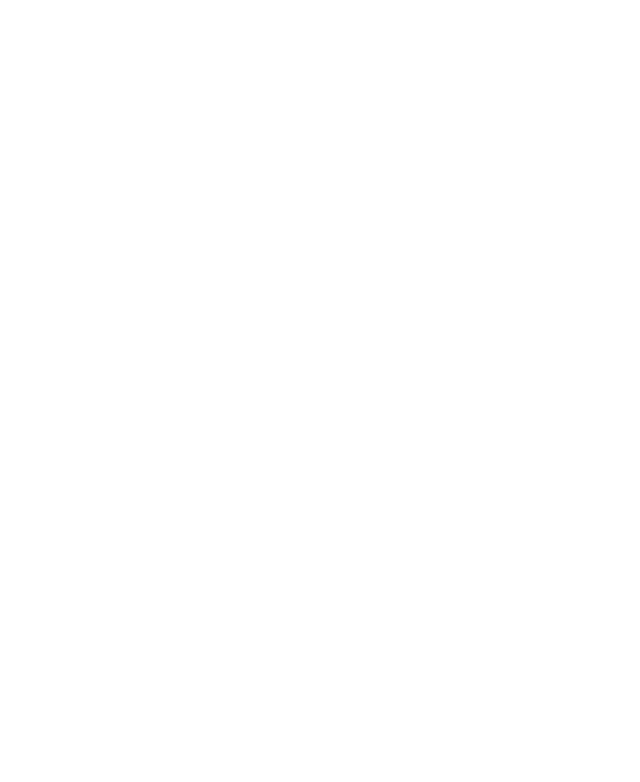
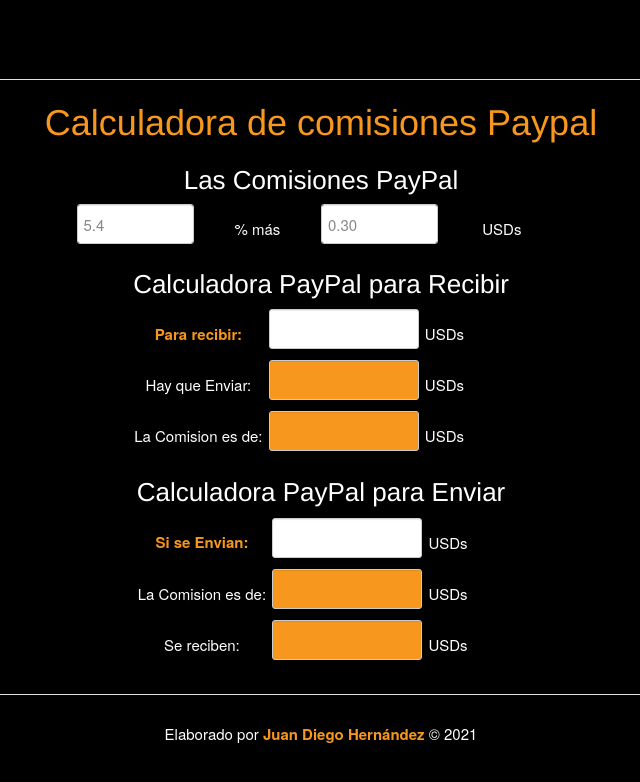
Before and after one commit to juandh382/Calculadora-PayPal, a plain HTML site: page index.html in a window 1280 px wide. Shown: the whole page, without its empty margins (319-959 px from the left). Drawn offline with Linux system fonts and the light colour scheme.

Commit message:
layout y vista para pc terminado

```diff
--- a/assets/css/style.css
+++ b/assets/css/style.css
@@ -0,0 +1,81 @@
+body {
+    background-color: #000000;
+    color: #ffffff;
+    font-family: "HelveticaNeue","Helvetica Neue",helvetica,Arial,sans-serif;
+    font-size: 0.9375rem;
+    font-weight: normal;
+    line-height: 1.4em;
+}
+
+nav {
+    height: 80px;
+}
+
+nav img {
+    width: 106px;
+}
+
+h1, .h1 {
+    color: #f7971e;
+    font-family: "HelveticaNeue-Light","Helvetica Neue Light","Helvetica Neue",Helvetica,Arial,sans-serif;
+    font-size: 2.25rem;
+    font-weight: 200;
+    line-height: 1.02778em;
+    text-transform: none;
+    text-align: center;
+}
+
+h2 {
+    font-family: "HelveticaNeue-Light","Helvetica Neue Light","Helvetica Neue",Helvetica,Arial,sans-serif;
+    font-weight: normal;
+    width: 100%;
+    font-size: 26px;
+}
+
+
+
+select, textarea, input[type="text"], input[type="password"], input[type="datetime"], input[type="datetime-local"], input[type="date"], input[type="month"], input[type="time"], input[type="week"], input[type="number"], input[type="email"], input[type="url"], input[type="search"], input[type="tel"], input[type="color"], .uneditable-input {
+    border-radius: 3px;
+    color: #888888;
+    display: inline-block;
+    font-size: 15px;
+
+
+    margin-bottom: 9px;
+    padding: 4px 6px;
+}
+
+textarea, input[type="text"], input[type="password"], input[type="datetime"], input[type="datetime-local"], input[type="date"], input[type="month"], input[type="time"], input[type="week"], input[type="number"], input[type="email"], input[type="url"], input[type="search"], input[type="tel"], input[type="color"], .uneditable-input {
+    background-color: #ffffff;
+    border: 1px solid #cccccc;
+    box-shadow: 0px 1px 1px rgb(0 0 0 / 8%) inset;
+    transition: border 0.2s linear 0s, box-shadow 0.2s linear 0s;
+}
+
+
+
+input[disabled], select[disabled], textarea[disabled], input[readonly], select[readonly], textarea[readonly] {
+    background-color: #f7971e;
+    cursor: default;
+}
+
+.input {
+    height: 40px;
+    width: 150px;
+    font-size: 20px;
+}
+
+.input2 {
+    height: 40px;
+    width: 60px;
+    font-size: 20px;
+}
+
+strong {
+    color: #f7971e;
+}
+
+#footer {
+    height: 80px;
+
+}
--- a/index.html
+++ b/index.html
@@ -5,11 +5,100 @@
     <meta charset="UTF-8">
     <meta http-equiv="X-UA-Compatible" content="IE=edge">
     <meta name="viewport" content="width=device-width, initial-scale=1.0">
-    <title>Calculadora Paypal</title>
+    <title>Calculadora de Comisiones Paypal</title>
+    <link rel="shortcut icon" type="image/x-icon" href="./assets/img/logo.jpg">
+    <!-- BOOSTRAP CSS -->
+    <link rel="stylesheet" href="./assets/css/bootstrap.min.css">
+
+    <!-- CSS propio -->
+    <link rel="stylesheet" href="./assets/css/style.css">
 </head>
 
 <body>
+    <!-- Navbar -->
+    <nav class="border-bottom navbar navbar-expand-lg p-0 align-items-center justify-content-center"></nav>
+    <!-- Contenido principal -->
+    <main class="container text-center my-4 p-y-3">
+        <!-- Cabecera de la web -->
+        <header>
+            <h1 class="h1">
+                Calculadora de comisiones Paypal
+            </h1>
+        </header>
+        <!-- Formularios -->
+        <section class="d-flex justify-content-center flex-column align-items-center">
+            <!-- Formulario Comisiones -->
+            <form id="comisiones-paypal" class="col-5 mt-3">
+                <h2>Las Comisiones PayPal</h2>
+                <div class="row">
 
+                    <div class="form-group col row align-items-center">
+                        <input type="number" name="porcentaje" id="porcentaje" value="5.4"
+                            class="form-control col input2">
+                        <label for="porcentaje" class="col">% más</label>
+                    </div>
+                    <div class="form-group col row align-items-center">
+                        <input type="number" name="agregado" id="agregado" value="0.30" class="form-control col input2">
+                        <label for="agregado" class="col">USDs</label>
+                    </div>
+                </div>
+            </form>
+            <!-- Formulario Recibir -->
+            <form id="calculadora-para-recibir" class="mt-3">
+                <h2>Calculadora PayPal para Recibir</h2>
+
+                <table >
+                    <tr >
+                        <td><label for="recibir"><strong>Para recibir:</strong>&nbsp;</label></td>
+                        <td><input type="number" class="input" name="recibir" id="recibir"></td>
+                        <td>&nbsp;USDs</td>
+                    </tr>
+                    <tr>
+                        <td><label for="total-enviar">Hay que Enviar:&nbsp;</label></td>
+                        <td><input type="text" class="input" id="total-enviar" disabled></td>
+                        <td>&nbsp;USDs</td>
+                    </tr>
+                    <tr>
+                        <td><label for="enviar-comision">La Comision es de:&nbsp;</label></td>
+                        <td><input type="text" class="input" id="enviar-comision" disabled></td>
+                        <td>&nbsp;USDs</td>
+                    </tr>
+                </table>
+            </form>
+            <!-- Formulario Para Enviar -->
+            <form id="calculadora-para-enviar" class="mt-3">
+                <h2>Calculadora PayPal para Enviar</h2>
+
+                <table >
+                    <tr >
+                        <td><label for="recibir"><strong>Si se Envian:&nbsp;</strong></label></td>
+                        <td><input type="number" class="input" name="recibir" id="recibir"></td>
+                        <td>&nbsp;USDs</td>
+                    </tr>
+                    <tr>
+                        <td><label for="total-enviar">La Comision es de:&nbsp;</label></td>
+                        <td><input type="text" class="input" id="total-enviar" disabled></td>
+                        <td>&nbsp;USDs</td>
+                    </tr>
+                    <tr>
+                        <td><label for="enviar-comision">Se reciben:&nbsp;</label></td>
+                        <td><input type="text" class="input" id="enviar-comision" disabled></td>
+                        <td>&nbsp;USDs</td>
+                    </tr>
+                </table>
+            </form>
+        </section>
+    </main>
+
+    <!-- Footer -->
+    <footer class="border-top text-center d-flex flex-column align-items-center justify-content-center" id="footer">
+        <div>
+
+            Elaborado por <strong>Juan Diego Hernández</strong> &copy; 2021
+        </div>
+    </footer>
+    <!-- BOOSTRAP JavaScript -->
+    <script src="./assets/js/bootstrap.min.js"></script>
 </body>
 
 </html>
```
Also changed, not shown: assets/css/bootstrap.min.css (added), assets/js/bootstrap.min.js (added), assets/js/clases/UI.js (added).
